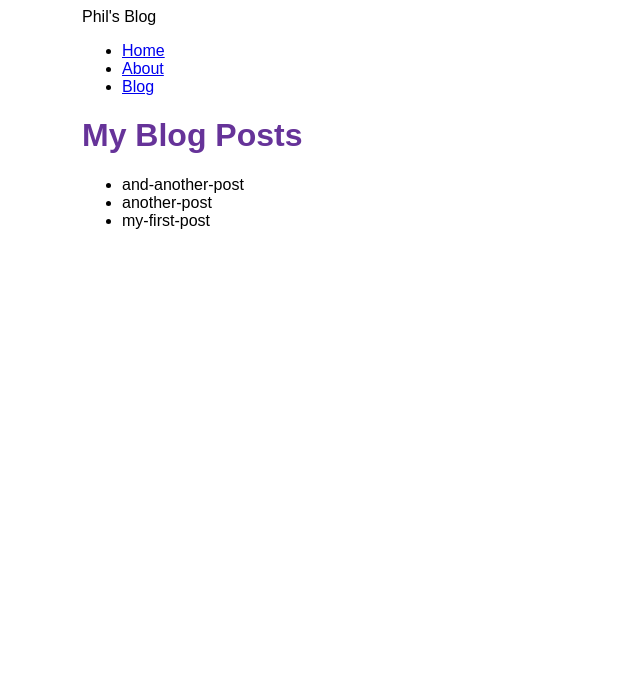
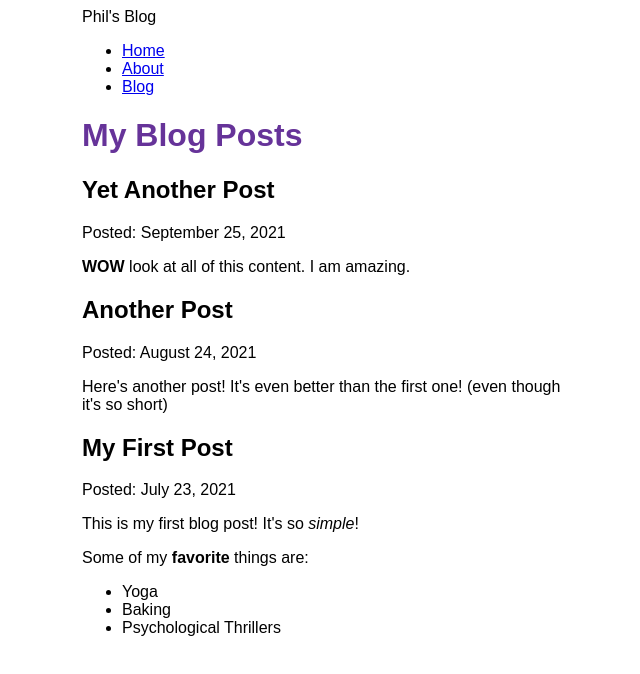
Before and after one commit to PhilLanzetta/gatsby-tutorial, a Gatsby site: page /blog in a window 1280 px wide. Shown: the whole page, without its empty margins (308-948 px from the left). Built offline with nearby package versions, Linux system fonts and the light colour scheme; Gatsby itself is replaced by a stand-in of ours.

Commit message:
finished gatsby tutorial part 5

```diff
--- a/blog/and-another-post.mdx
+++ b/blog/and-another-post.mdx
@@ -0,0 +1,6 @@
+---
+title: "Yet Another Post"
+date: "2021-09-25"
+---
+
+**WOW** look at all of this content. I am amazing.
--- a/blog/another-post.mdx
+++ b/blog/another-post.mdx
@@ -0,0 +1,6 @@
+---
+title: "Another Post"
+date: "2021-08-24"
+---
+
+Here's another post! It's even better than the first one! (even though it's so short)
--- a/blog/my-first-post.mdx
+++ b/blog/my-first-post.mdx
@@ -0,0 +1,11 @@
+---
+title: "My First Post"
+date: "2021-07-23"
+---
+
+This is my first blog post! It's so *simple*!
+
+Some of my **favorite** things are:
+* Yoga
+* Baking
+* Psychological Thrillers
--- a/gatsby-config.js
+++ b/gatsby-config.js
@@ -13,5 +13,6 @@
         path: `${__dirname}/blog`,
       }
     },
+    "gatsby-plugin-mdx",
   ],
 };
--- a/package.json
+++ b/package.json
@@ -15,8 +15,11 @@
     "clean": "gatsby clean"
   },
   "dependencies": {
+    "@mdx-js/mdx": "^1.6.22",
+    "@mdx-js/react": "^1.6.22",
     "gatsby": "^3.13.1",
     "gatsby-plugin-image": "^1.14.0",
+    "gatsby-plugin-mdx": "^2.14.0",
     "gatsby-plugin-sharp": "^3.14.0",
     "gatsby-source-filesystem": "^3.14.0",
     "react": "^17.0.1",
--- a/src/pages/about.js
+++ b/src/pages/about.js
@@ -1,5 +1,4 @@
 import React from 'react'
-import { Link } from 'gatsby'
 import Layout from '../components/layout'
 
 function AboutPage() {
--- a/src/pages/blog.js
+++ b/src/pages/blog.js
@@ -1,26 +1,34 @@
 import React from 'react'
 import { graphql } from 'gatsby'
+import { MDXRenderer } from 'gatsby-plugin-mdx'
 import Layout from '../components/layout'
 
 function BlogPage({ data }) {
  return (
   <Layout pageTitle="My Blog Posts">
-   <ul>
-    {data.allFile.nodes.map(node => {
+    {data.allMdx.nodes.map(node => {
      return (
-      <li key={node.name}>{node.name}</li>
+      <article key={node.id}>
+       <h2>{node.frontmatter.title}</h2>
+       <p>Posted: {node.frontmatter.date}</p>
+       <MDXRenderer>{node.body}</MDXRenderer>
+      </article>
      )
     })}
-   </ul>
   </Layout>
  )
 }
 
 export const query = graphql`
   {
-    allFile {
+    allMdx(sort: {fields: frontmatter___date, order: DESC}) {
       nodes {
-        name
+        frontmatter {
+          date(formatString: "MMMM D, YYYY")
+          title
+        }
+        id
+        body
       }
     }
   }
--- a/src/pages/index.js
+++ b/src/pages/index.js
@@ -1,5 +1,4 @@
 import * as React from "react"
-import { Link } from 'gatsby'
 import Layout from '../components/layout'
 import { StaticImage } from "gatsby-plugin-image"
 
```
Also changed, not shown: 1 other file.
